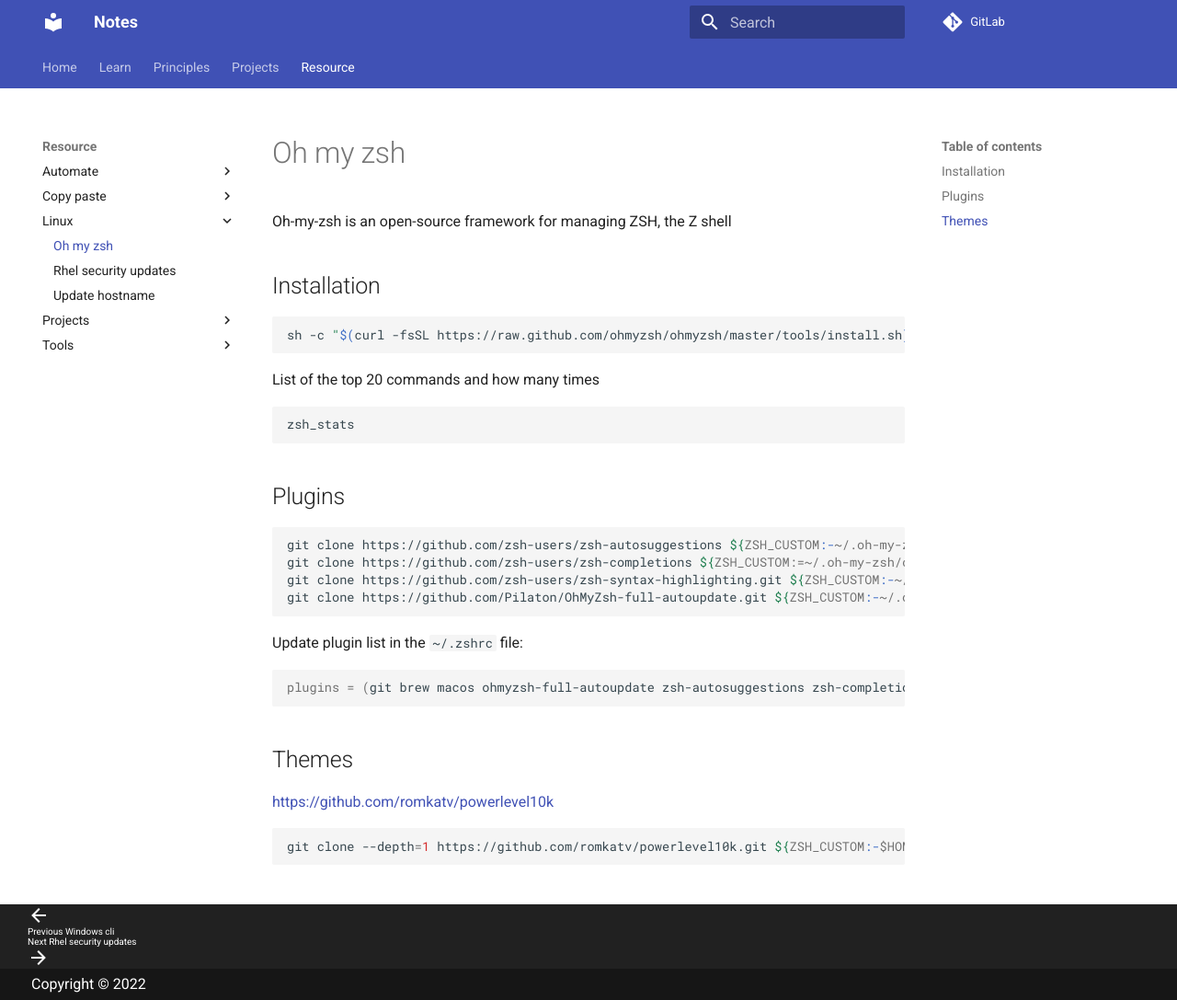
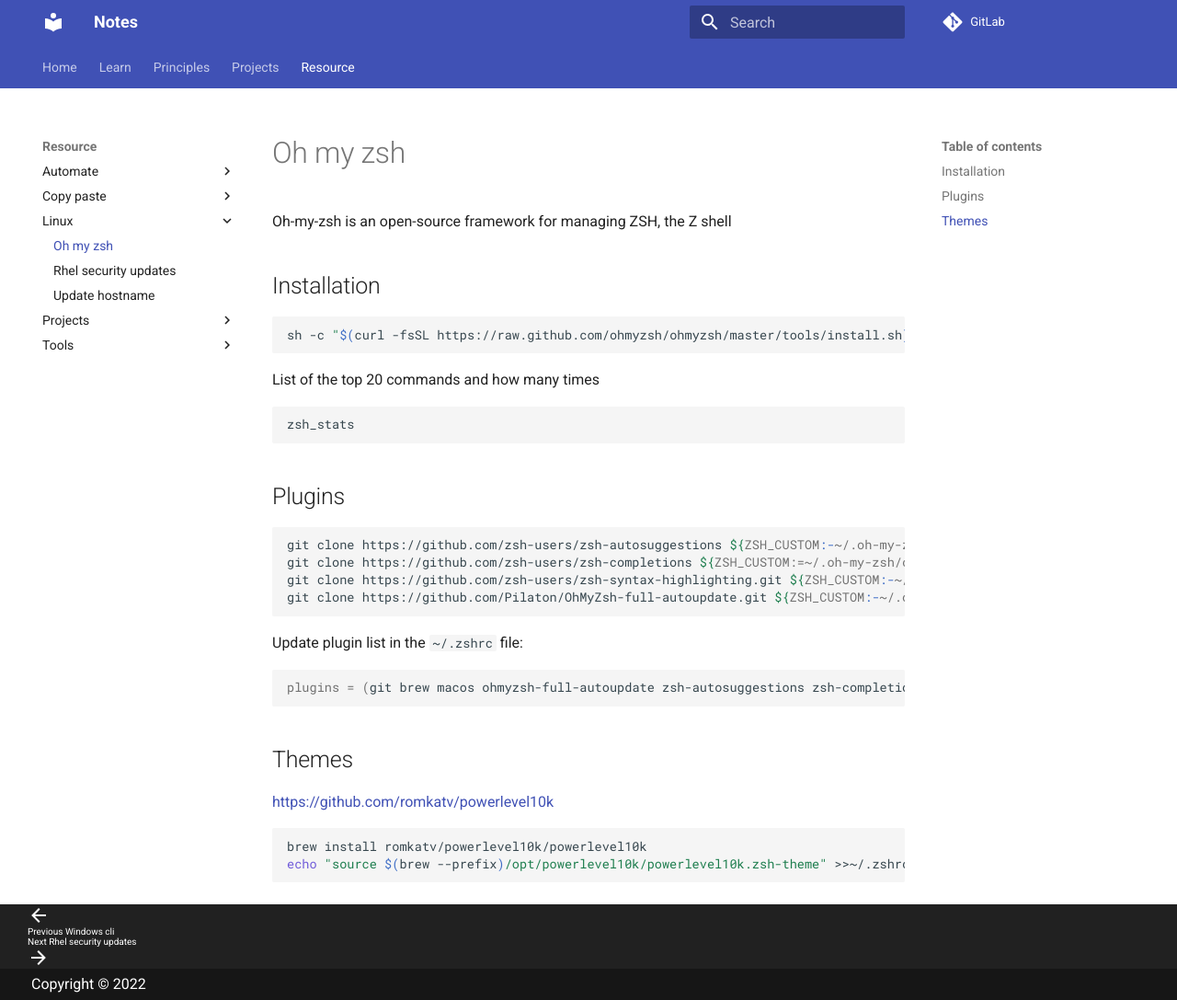
Before and after one commit to adriantse/notes, an MkDocs documentation site: the page built from docs/resource/linux/oh-my-zsh.md, in a window 1280 px wide and 1087 px high. Shown: the whole window at 92% size. Built offline with MkDocs 1.6.1 and Material for MkDocs 9.7.7, drawn with Linux system fonts in a browser that asks for light colours; comment, search, counter and statistics services are not loaded.

Commit message:
Updates for brew command for powerlevel10k

````diff
--- a/docs/resource/linux/oh-my-zsh.md
+++ b/docs/resource/linux/oh-my-zsh.md
@@ -32,5 +32,6 @@
 <https://github.com/romkatv/powerlevel10k>
 
 ```sh
-git clone --depth=1 https://github.com/romkatv/powerlevel10k.git ${ZSH_CUSTOM:-$HOME/.oh-my-zsh/custom}/themes/powerlevel10k
+brew install romkatv/powerlevel10k/powerlevel10k
+echo "source $(brew --prefix)/opt/powerlevel10k/powerlevel10k.zsh-theme" >>~/.zshrc
 ```
````
